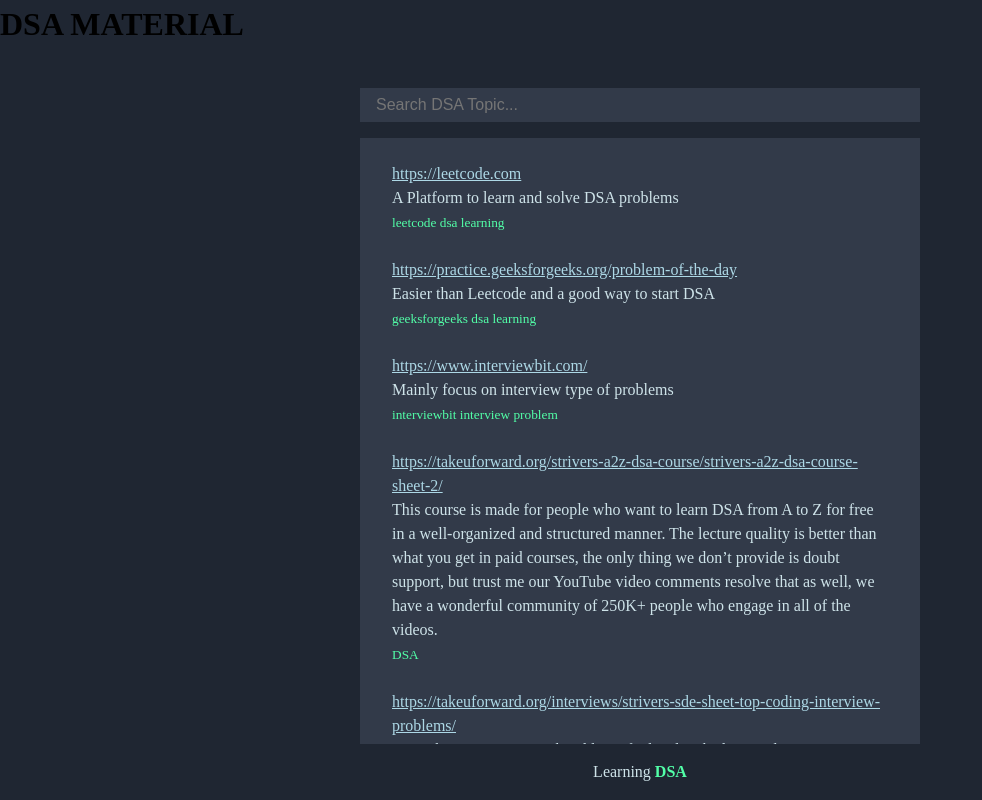
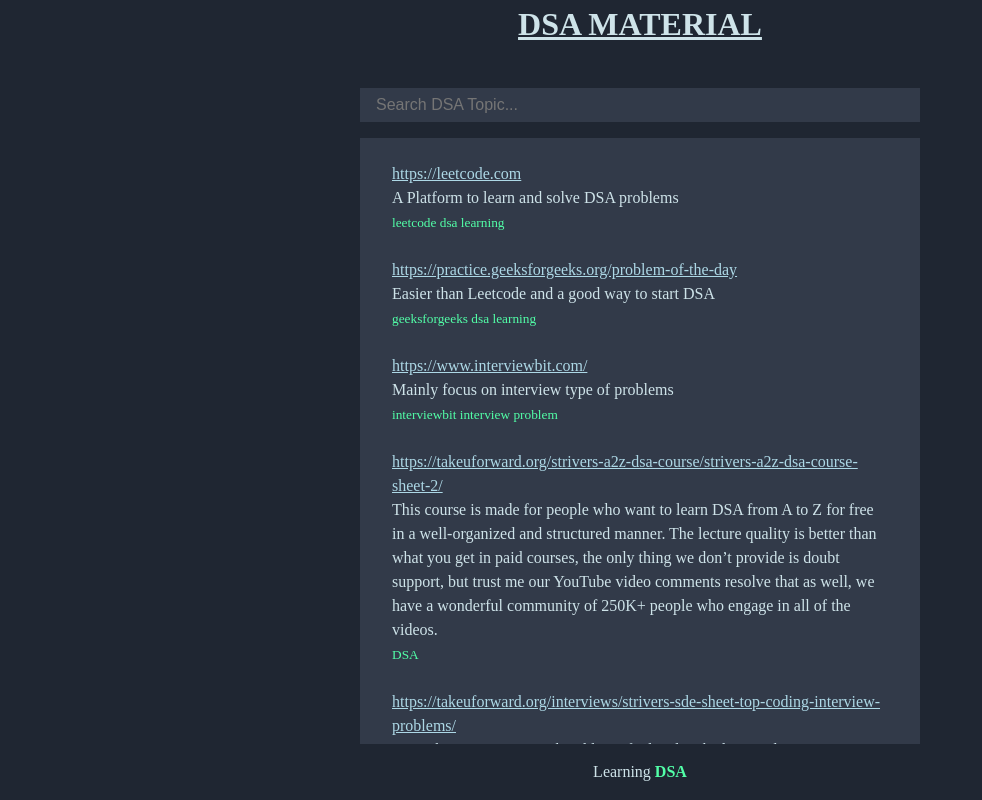
Before and after one commit to Suhaan-Bhandary/MIBCS-Programming-Resources, a plain HTML site: page index.html in a window 1280 px wide. Shown: the whole page, without its empty margins (0-982 px from the left). Drawn offline with Linux system fonts and the light colour scheme.

Commit message:
Update style.css
changed style.css as you told

```diff
--- a/style.css
+++ b/style.css
@@ -6,6 +6,12 @@
 
 a{
   color: lightblue;
+}
+
+h1{
+  color:var(--light-cyan);
+  text-align: center;
+  text-decoration: underline;
 }
 
 body {
```
